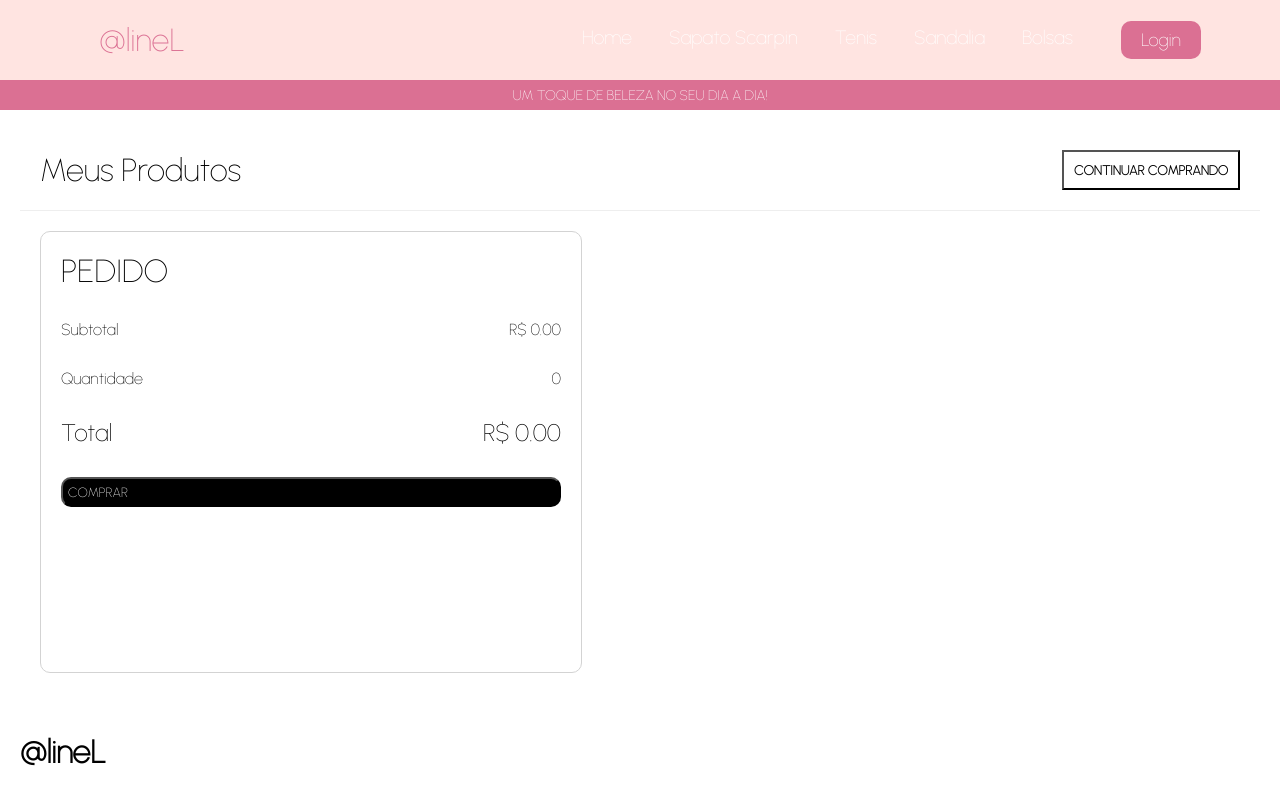
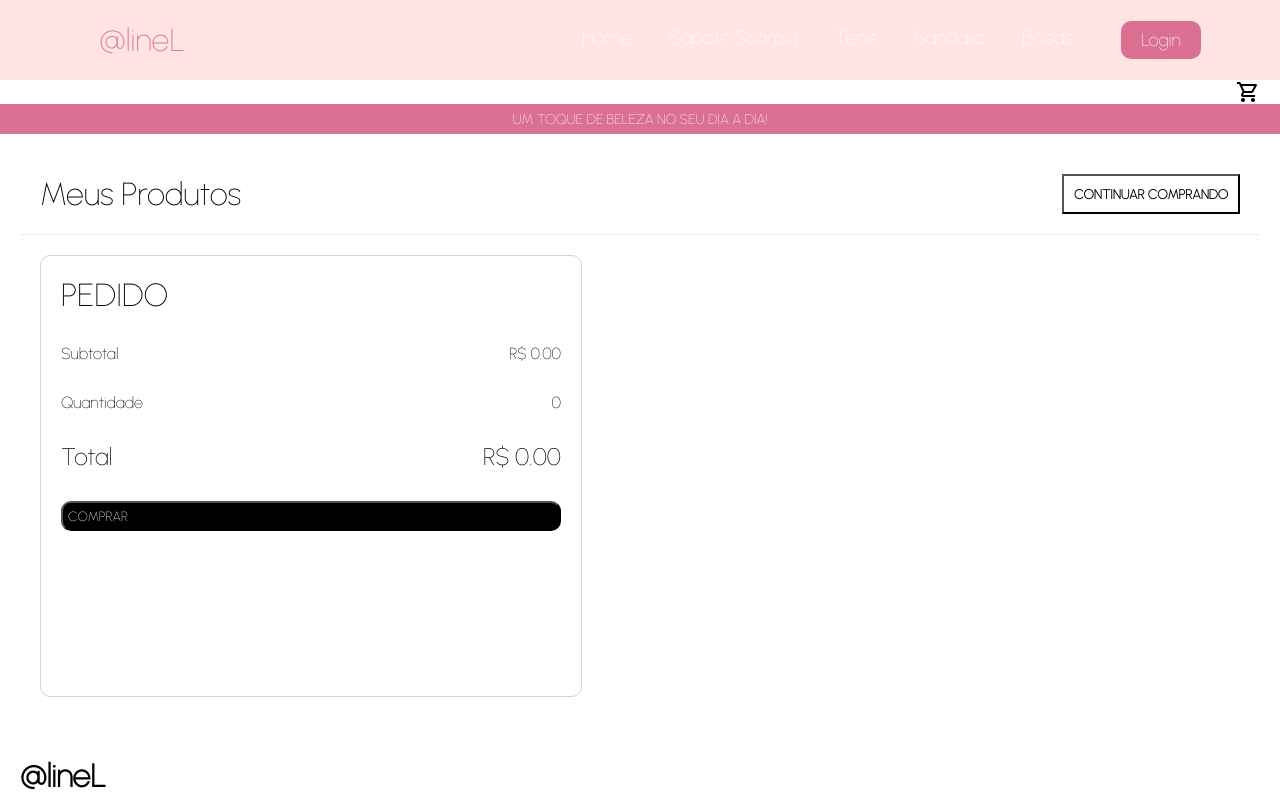
Before and after one commit to leantrs/aln, a React (Create React App) app: page /Cart in a window 1280 px wide. Shown: the top 792 px of the page. Built offline with nearby package versions, Linux system fonts and the light colour scheme.

Commit message:
16012022

```diff
--- a/src/components/Navbar.jsx
+++ b/src/components/Navbar.jsx
@@ -1,17 +1,108 @@
-import React, { useState } from "react";
 import Button from "./Button";
 import { Link } from "react-router-dom";
 import "./Navbar.css";
+import { Badge } from "@material-ui/core";
+import { ShoppingCartOutlined } from "@material-ui/icons";
+import React, { useEffect, useState } from "react";
+import styled from "styled-components";
+import { mobile } from "../responsive";
+import { useNavigate } from "react-router-dom";
+import { useSelector } from "react-redux";
+import signUser from "../actions/accountActions";
+import { useDispatch } from "react-redux";
+
+const Right = styled.div`
+  flex: 1;
+  display: flex;
+  align-items: center;
+  justify-content: flex-end;
+  ${mobile({ flex: 2, justifyContent: "center" })}
+`;
+
+const MenuItem = styled.div`
+  font-size: 14px;
+  cursor: pointer;
+  margin-left: 20px;
+  ${mobile({ fontSize: "12px", marginLeft: "10px" })}
+`;
 
 function Navbar() {
   const [click, setClick] = useState(false);
+  const handleClick = () => setClick(!click);
+  const navigate = useNavigate();
+  const todos = useSelector((state) => state.cart.listaCarrinho);
+  //const account = useSelector((state) => state.account.user);
+  const dispatch = useDispatch();
+  const [rec, setRec] = useState("Default");
+  const [user, setUser] = useState("20");
+  const [estado, setEstado] = useState(false);
 
-  const handleClick = () => setClick(!click);
+  useEffect(
+    () => {
+      if (estado === false) {
+        rsn();
+        comparar();
+      }
+    }, // eslint-disable-next-line
+    [estado]
+  );
+
+  async function rsn() {
+    const userx = JSON.stringify(localStorage.getItem("pass"));
+    setUser(userx);
+
+    if (userx === "20" || userx === "null") {
+      // console.log("invalido");
+    } else {
+      setRec(JSON.parse(atob(userx.split(".")[1])));
+      // console.log("valido");
+      //  console.log(userx);
+      dispatch(signUser(userx));
+    }
+
+    setEstado(true);
+  }
+
+  async function handleSignIn() {
+    // eslint-disable-next-line
+    navigate("/Cart");
+  }
+  // if (estado === true) {
+  //   comparar();
+  // }
+
+  async function comparar() {
+    let date1 = rec["exp"];
+    let date2 = new Date() - 3 * 60 * 60 * 1000;
+    //let date2 = new Date();
+
+    let dataUm = new Date(date1).getTime();
+    let dataDois = new Date(date2).getTime();
+
+    let dataBd = dataUm.toString().substr(0, 10);
+    let dataAtual = dataDois.toString().substr(0, 10);
+
+    if (estado === true) {
+      if (parseInt(dataBd) > parseInt(dataAtual)) {
+        console.log("token valido");
+        await dispatch(signUser(user));
+      } else {
+        if (rec === "Default") {
+          localStorage.setItem("pass", "20");
+        }
+        //console.log(rec);
+
+        //await localStorage.removeItem("pass");
+      }
+    }
+  }
+
   const closeMobileMenu = (rec) => {
     setClick(false);
   };
 
   return (
+    <>
       <nav className="navbar">
         <Link to="/" className="navbar-logo" onClick={closeMobileMenu}>
           @lineL
@@ -37,7 +128,6 @@ function Navbar() {
               Sapato Scarpin
             </Link>
           </li>
-
           <li className="nav-item">
             <Link
               to="/ProductList1?Tenis"
@@ -47,7 +137,6 @@ function Navbar() {
               Tenis
             </Link>
           </li>
-
           <li className="nav-item">
             <Link
               to="/ProductList3?Sandalia"
@@ -57,7 +146,6 @@ function Navbar() {
               Sandalia
             </Link>
           </li>
-
           <li className="nav-item">
             <Link
               to="/ProductList4?Bolsas"
@@ -67,15 +155,26 @@ function Navbar() {
               Bolsas
             </Link>
           </li>
-
           <li>
             <Link to="/login" className="nav-links-mobile">
               <i className="fa fa-user"> Login</i>
             </Link>
           </li>
         </ul>
+
         <Button />
       </nav>
+      <Right>
+        <MenuItem>{rec && rec["email"]}</MenuItem>
+
+        <MenuItem>
+          <Badge badgeContent={Object.keys(todos).length} color="primary">
+            <ShoppingCartOutlined onClick={handleSignIn} />
+          </Badge>
+        </MenuItem>
+        <MenuItem></MenuItem>
+      </Right>
+    </>
   );
 }
 
--- a/src/components/Products.jsx
+++ b/src/components/Products.jsx
@@ -17,15 +17,29 @@ const Container2 = styled.div`
   box-sizing: border-box;
 
   justify-content: left;
+
   align-items: left;
   flex-wrap: wrap;
   padding-top: 1rem;
 `;
 
 const Button = styled.button`
+  /*
   display: flex;
-  flex-wrap: wrap;
-  justify-content: space-between;
+  width-max: 20%;
+  background-color: #0088a3;
+  color: white;
+  font-weight: 300;
+  border-radius: 20px;
+*/
+  display: flex;
+  padding: 10px;
+  font-weight: 600;
+  cursor: pointer;
+  border: ${(props) => props.type === "filled" && "none"};
+  background-color: ${(props) =>
+    props.type === "filled" ? "black" : "transparent"};
+  color: ${(props) => props.type === "filled" && "white"};
 `;
 
 const Products = () => {
@@ -85,7 +99,7 @@ const Products = () => {
         {currentItens &&
           currentItens.map((item) => <Product item={item} key={item.id} />)}
       </Container>
-
+      <>
         <Container2>
           {currentItens &&
             currentItens.map((item, index) =>
@@ -103,6 +117,7 @@ const Products = () => {
               )
             )}
         </Container2>
+      </>
     </Container>
   );
 };
--- a/src/pages/Login.jsx
+++ b/src/pages/Login.jsx
@@ -8,7 +8,6 @@ import authServices from "../services/authServices";
 import { useDispatch } from "react-redux";
 import signUser from "../actions/accountActions";
 import { Link } from "react-router-dom";
-import Navbar from "../components/Navbar";
 
 const Container = styled.div`
   width: 100vw;
@@ -67,8 +66,6 @@ const Login = () => {
   }
   return (
     <Container>
-      <Navbar />
-
       <Wrapper>
         <Title>ENTRAR</Title>
         <form>
--- a/src/pages/Register.jsx
+++ b/src/pages/Register.jsx
@@ -2,7 +2,6 @@ import styled from "styled-components";
 import { mobile } from "../responsive";
 import React, { useState } from "react";
 import { useNavigate } from "react-router-dom";
-import Navbar from "../components/Navbar";
 
 const Container = styled.div`
   width: 100%;
@@ -114,8 +113,6 @@ const Register = () => {
 
   return (
     <Container>
-      <Navbar />
-
       <Wrapper>
         <Title>CRIE A SUA CONTA AQUI</Title>
         <Form>
```
Lines whose indentation alone changed are shown as unchanged.
